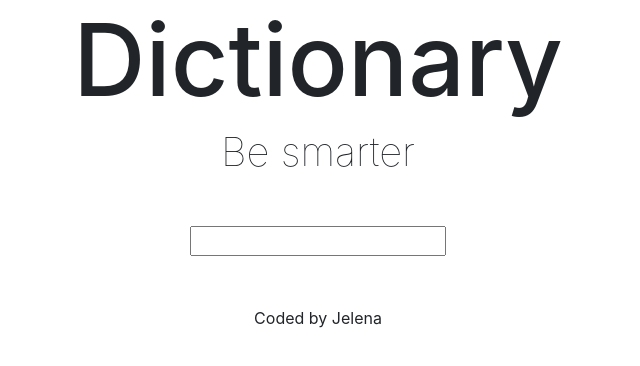
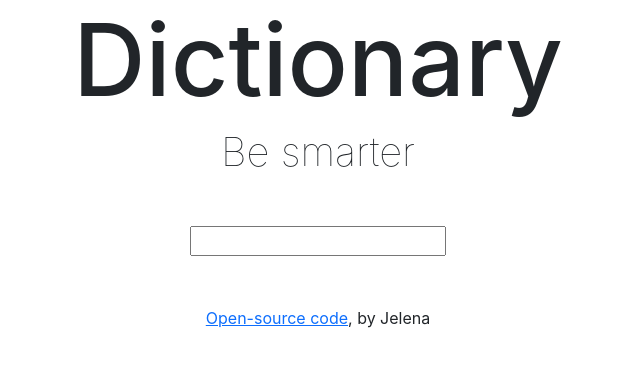
Before and after one commit to shecodesjele/dictionary-app-2, a React (Create React App) app: page / in a window 1280 px wide. Shown: the top 366 px of the page, without its empty margins (322-962 px from the left). Built offline with nearby package versions, Linux system fonts and the light colour scheme.

Commit message:
Installed axios/api.
Works well, looping trought each meaning from api with part of speech, definition and example.

```diff
--- a/package.json
+++ b/package.json
@@ -6,6 +6,7 @@
     "@testing-library/jest-dom": "^5.16.2",
     "@testing-library/react": "^12.1.3",
     "@testing-library/user-event": "^13.5.0",
+    "axios": "^0.26.0",
     "react": "^17.0.2",
     "react-dom": "^17.0.2",
     "react-scripts": "5.0.0",
--- a/src/App.js
+++ b/src/App.js
@@ -10,7 +10,15 @@
         <h1>Dictionary</h1>
         <h2>Be smarter</h2>
         <Dictionary />
-        <footer>Coded by Jelena</footer>
+        <footer>
+          <a
+            href="https://github.com/shecodesjele/Weather-app-git"
+            target="_blank"
+          >
+            Open-source code
+          </a>
+          , by Jelena
+        </footer>
       </div>
     </div>
   );
--- a/src/Dictionary.js
+++ b/src/Dictionary.js
@@ -1,21 +1,33 @@
 /** @format */
 import React, { useState } from "react";
 import "./Dictionary.css";
+import axios from "axios";
+import Results from "./Results";
 
 export default function Dictionary() {
   let [word, setWord] = useState("");
+  let [results, setResults] = useState("");
+
+  function handleResponse(response) {
+    setResults(response.data[0]);
+  }
 
   function search(event) {
     event.preventDefault();
-    alert(`Govno je ${word}`);
+
+    let apiUrl = `https://api.dictionaryapi.dev/api/v2/entries/en/${word}`;
+    axios.get(apiUrl).then(handleResponse);
   }
 
   function handleChangeWord(event) {
     setWord(event.target.value);
   }
   return (
-    <form type="search" onSubmit={search}>
-      <input type="search" onChange={handleChangeWord} />
-    </form>
+    <div className="Dictionary">
+      <form type="search" onSubmit={search}>
+        <input type="search" onChange={handleChangeWord} />
+      </form>
+      <Results results={results} />
+    </div>
   );
 }
--- /dev/null
+++ b/src/Meaning.css
@@ -0,0 +1 @@
+/** @format */
--- /dev/null
+++ b/src/Meaning.js
@@ -0,0 +1,17 @@
+/** @format */
+
+import React from "react";
+
+export default function Meaning(props) {
+  console.log(props.meaning);
+
+  return (
+    <div className="Meaning">
+      <h3>{props.meaning.partOfSpeech}</h3>
+      <p> {props.meaning.definitions[0].definition}</p>
+      <p>
+        <em>{props.meaning.definitions[0].example}</em>
+      </p>
+    </div>
+  );
+}
--- /dev/null
+++ b/src/Results.css
@@ -0,0 +1 @@
+/** @format */
--- /dev/null
+++ b/src/Results.js
@@ -0,0 +1,23 @@
+/** @format */
+
+import React from "react";
+import Meaning from "./Meaning";
+
+export default function Results(props) {
+  console.log(props.results);
+  if (props.results) {
+    return (
+      <div className="Results">
+        {props.results.meanings.map(function (meaning, index) {
+          return (
+            <div key={index}>
+              <Meaning meaning={meaning} />
+            </div>
+          );
+        })}
+      </div>
+    );
+  } else {
+    return null;
+  }
+}
```
Also changed, not shown: src/index.js (+8 -6 lines), 1 other file (tests, documents, lock files or other folders).
